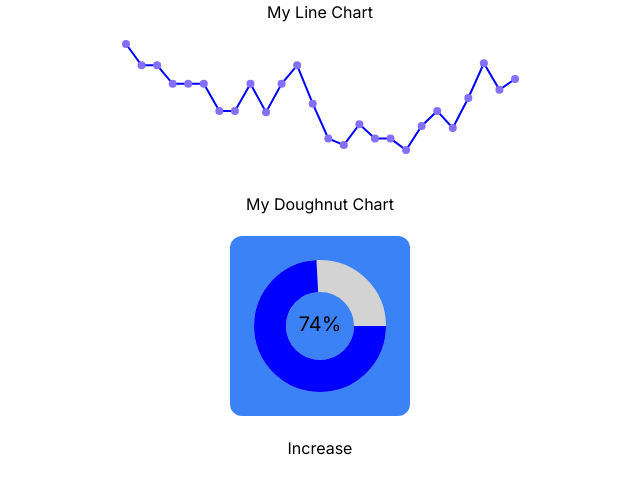
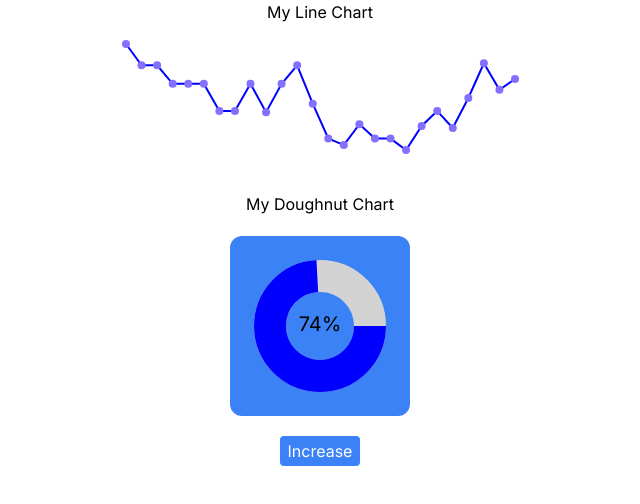
Before and after one commit to minngaeng/simple-dashboard, a Next.js app: page / in a window 1280 px wide. Shown: the top 504 px of the page, without its empty margins (320-960 px from the left). Built offline with nearby package versions, Linux system fonts and the light colour scheme.

Commit message:
increase button styling

```diff
--- a/components/MyDoughnutCard/index.tsx
+++ b/components/MyDoughnutCard/index.tsx
@@ -27,7 +27,13 @@ const MyDoughnutCard = () => {
           strokeWidth={32}
         />
       </div>
-      <button onClick={handleClick}>Increase</button>
+      <button
+        className="border-none bg-blue-500
+        w-[80px] h-[30px] hover:bg-blue-600 text-white rounded borer-none cursor-pointer"
+        onClick={handleClick}
+      >
+        Increase
+      </button>
     </>
   );
 };
```
